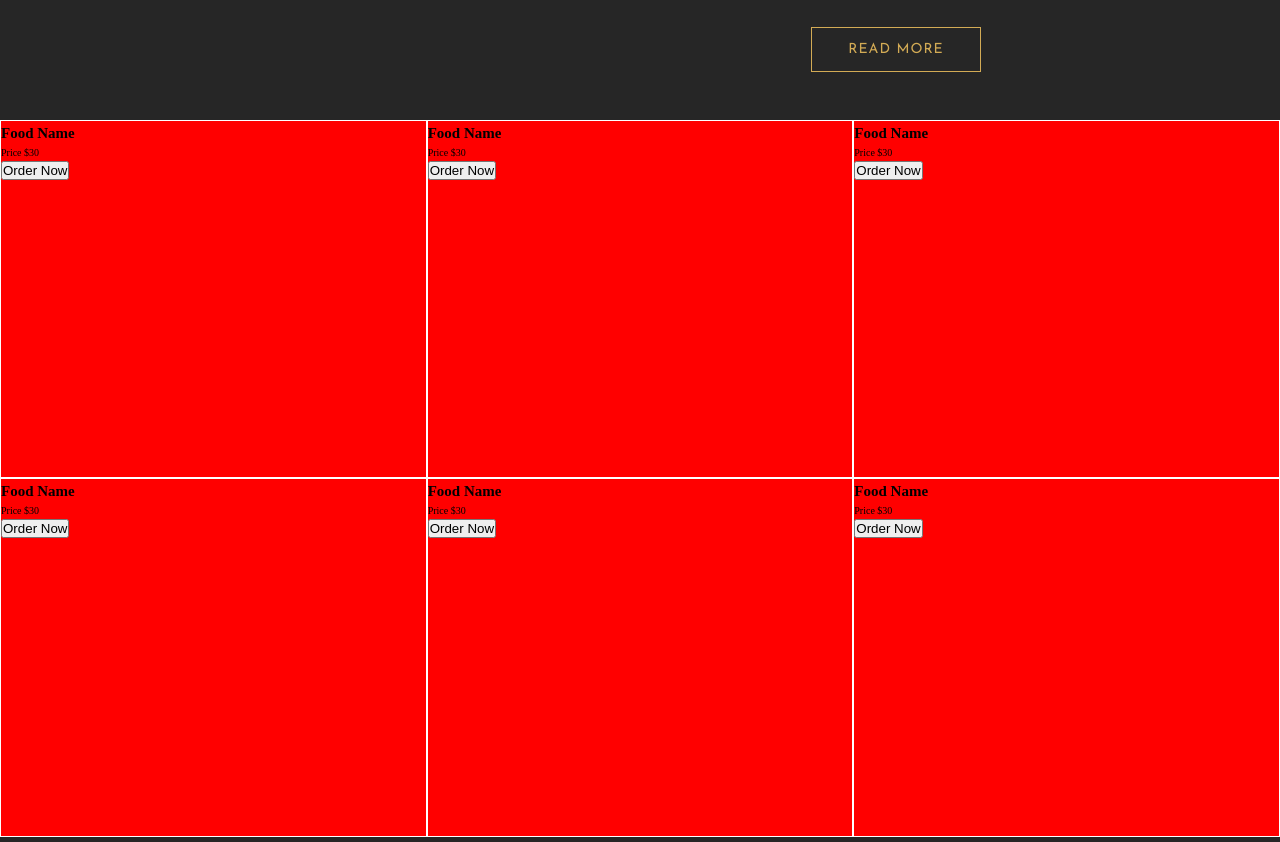
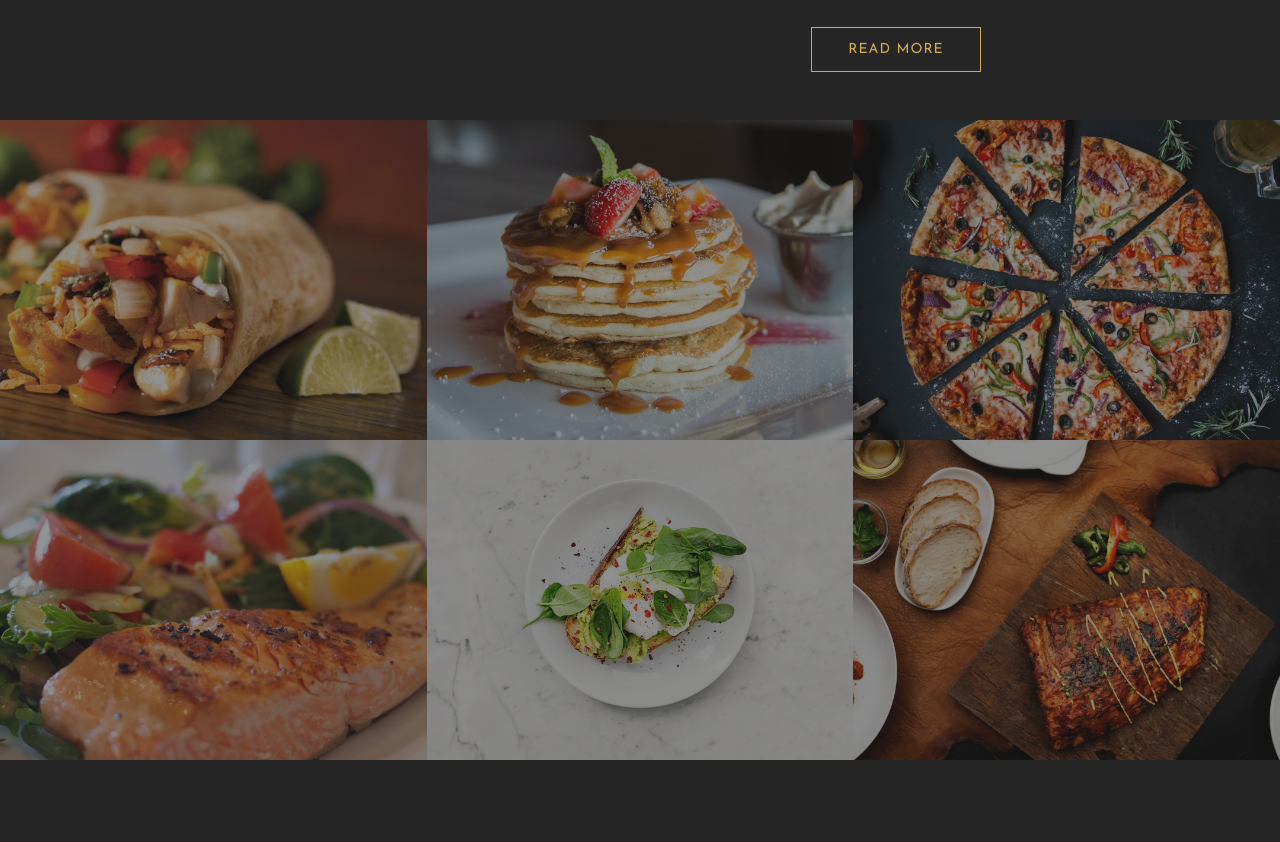
Before and after one commit to pswebcom/restaurant-sass, a plain HTML site: page index.html in a window 1280 px wide. Shown: the part 1400-2242 px from the top of the page. After the commit the page ends 2160 px from the top, so only its background shows below. Drawn offline with nearby package versions, Linux system fonts and the light colour scheme.

Commit message:
card gallery completed

```diff
--- a/scss/_components.scss
+++ b/scss/_components.scss
@@ -59,3 +59,60 @@
     color: $color-dark;
   }
 }
+
+.card {
+  width: 33.3333%;
+  height: 25vw;
+  position: relative;
+  overflow: hidden;
+
+  &:hover .card-overlay {
+    left: 0;
+  }
+
+  &-overlay {
+    cursor: pointer;
+    @extend %fullSpace;
+    @include flexLayout;
+    transition: left 0.7s;
+    position: absolute;
+    top: 0;
+    left: -100%;
+    flex-direction: column;
+    background-color: rgba(211, 171, 85, 0.6);
+    color: #fff;
+    z-index: 10;
+    transition: left 0.7s;
+
+    &-heading {
+      @include fontStyling;
+      font-family: $font-nunito;
+      font-size: 50px;
+    }
+
+    &-para {
+      @include fontStyling;
+      font-family: $font-josefin;
+      font-size: 30px;
+      margin-bottom: 30px;
+    }
+
+    &-btn {
+      width: 150px;
+      height: 40px;
+      color: $color-primary;
+      background-color: $color-white;
+      font-size: 14px;
+      text-transform: uppercase;
+      letter-spacing: 1px;
+      border-radius: 30px;
+      border: 1px solid $color-primary;
+    }
+  }
+
+  &-img {
+    object-fit: cover;
+    @extend %fullSpace;
+    opacity: 0.5;
+  }
+}
--- a/scss/_layout.scss
+++ b/scss/_layout.scss
@@ -66,23 +66,4 @@
     display: flex;
     flex-wrap: wrap;
   }
-  .card {
-    width: 33.3333%;
-    height: 28vw;
-    position: relative;
-  }
-
-  .card-overlay {
-    width: 100%;
-    height: 100%;
-    position: absolute;
-    background-color: red;
-    border: 0.5px solid #fff;
-  }
-
-  .card-img {
-    object-fit: cover;
-    width: 100%;
-    height: 100%;
-  }
 }
--- a/scss/_mixins.scss
+++ b/scss/_mixins.scss
@@ -1,3 +1,11 @@
+// placeholders
+
+%fullSpace {
+  width: 100%;
+  height: 100%;
+}
+
+// mixins
 @mixin flexLayout {
   display: flex;
   align-items: center;
--- a/scss/_variables.scss
+++ b/scss/_variables.scss
@@ -2,6 +2,7 @@ $color-dark: #262626;
 $color-black: #000;
 $color-primary: #d3ab55;
 $color-gray: #bbb;
+$color-white: #fff;
 
 $font-dancing-script: "Dancing Script", cursive;
 $font-josefin: "Josefin Sans", sans-serif;
```
Also changed, not shown: css/main.css.
